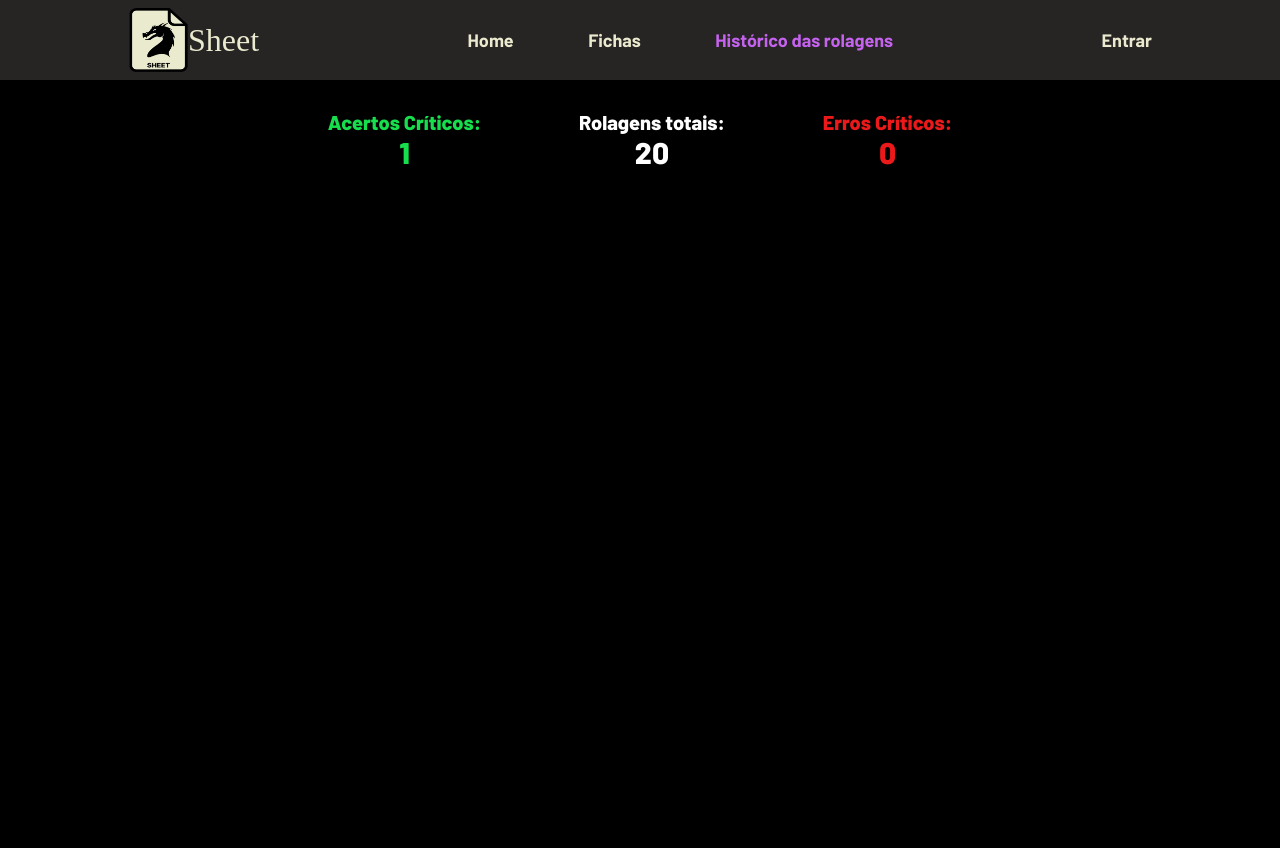
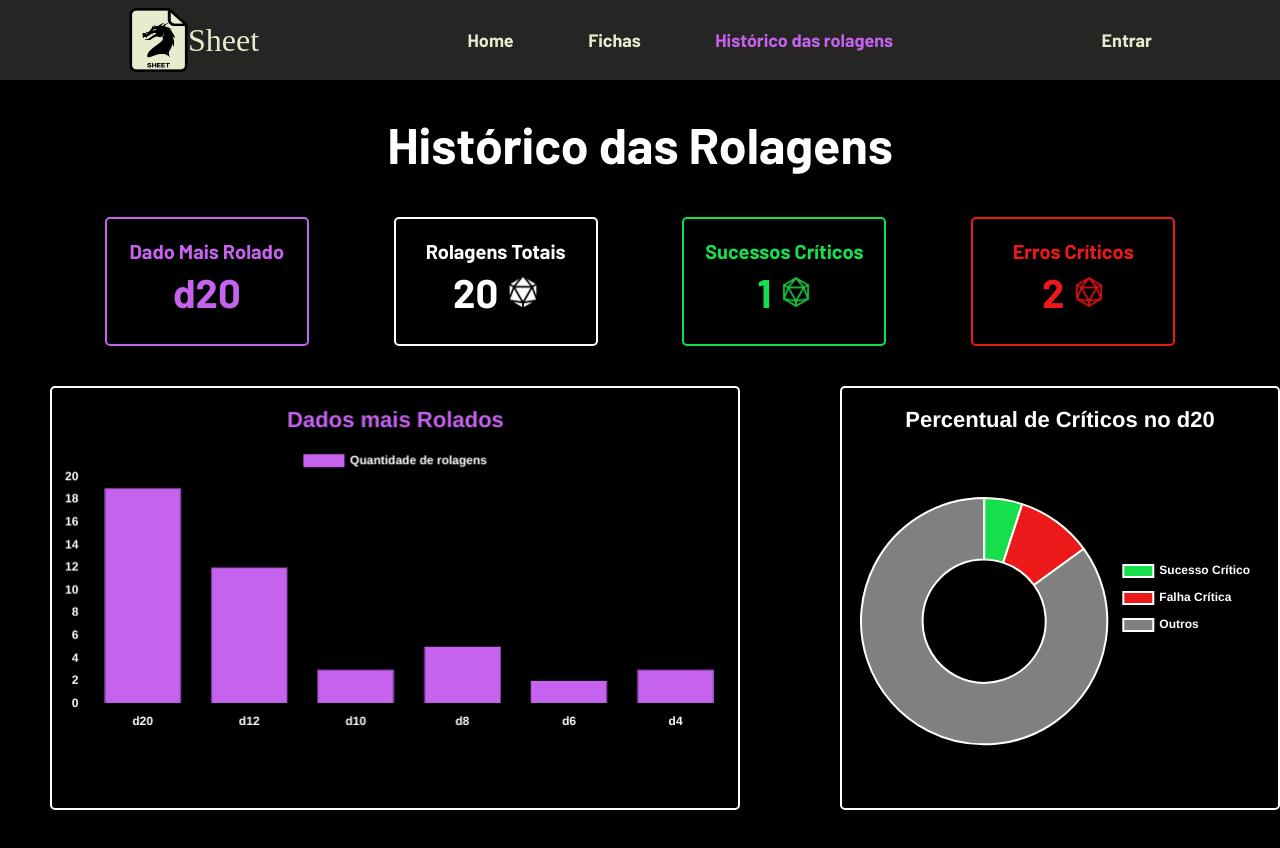
Before and after one commit to MuriloLeon/dragons_sheet, a website: page public/historico.html in a window 1280 px wide. Before the commit the page ends 800 px from the top, so only its background shows below. Drawn offline with nearby package versions, Linux system fonts and the light colour scheme; a web font is replaced by a local one.

Commit message:
Dashboard

```diff
--- /dev/null
+++ b/public/css/dashboard.css
@@ -0,0 +1,97 @@
+.graficoDado, .graficoPercentual {
+    width: 800px;
+    height: 400px;
+    margin-left: 50px;
+    border: 2px solid white;
+    padding: 10px;
+    border-radius: 5px;
+}
+
+.graficoPercentual{
+    display: flex;
+    width: 500px;
+    justify-content: center;
+    align-items: center;
+}
+
+.graficos {
+    display: flex;
+    flex-direction: row;
+    gap: 50px;
+    margin-bottom: 50px;
+}
+
+.Titulo {
+    display: flex;
+    align-items: center;
+    flex-direction: row;
+    justify-content: center;
+    width: 100%;
+}
+
+.Titulo h1{
+    color: white;
+    font-size: 50px;
+}
+
+.kpis {
+    display: flex;
+    flex-direction: row;
+    justify-content: space-evenly;
+    margin: 10px 20px 40px 20px;
+}
+
+ .maisJogado, .rolagensTotais, .rolagensCritico, .rolagensErro {
+    display: flex;
+    flex-direction: column;
+    align-items: center;
+    border: 2px solid white;
+    color: white;
+    width: 200px;
+    height: 125px;
+    font-size: 20px;
+    font-weight: 700;
+    border-radius: 5px;
+ }
+
+ .rolagensTotais img, .rolagensCritico img, .rolagensErro img {
+    width: 30px;
+    height: 30px;
+ }
+
+  .maisJogado p, .rolagensTotais p, .rolagensCritico p, .rolagensErro p {
+    margin: 20px 0 5px 0;
+ }
+
+ .maisJogado h2{
+    margin: 0;
+    font-size: 40px;
+ }
+
+ .maisJogado{
+    color: #C563EF;
+    border-color: #C563EF;
+ }
+
+ .rolagensCritico {
+    color: #17DE4D;
+    border-color: #17DE4D;
+ }
+
+.rolagensErro {
+    color: #EB1919;
+    border-color: #EB1919;
+ }
+
+.total{
+    display: flex;
+    flex-direction: row;
+    gap: 10px;
+    justify-content: center;
+    align-items: center;
+}
+
+ .total p{
+    margin: 0;
+    font-size: 40px;
+ }
--- a/public/css/estilo.css
+++ b/public/css/estilo.css
@@ -555,58 +555,6 @@ input {
   color: #fff;
 }
 
-/* Histórico Rolagens */
-.kpi-rolagens {
-  font-size: 20px;
-  font-weight: 800;
-  text-align: center;
-
-}
-
-.kpi-rolagens p{
-  margin: 0;
-}
-
-.kpi-rolagens span{
-  font-size: 30px;
-  margin-top: 0;
-}
-
-.acerto{
-  color: #17de4d;
-}
-
-.total{
-  color: #ffff;
-}
-
-.erro{
-  color: #eb1919;
-}
-
-.historico {
-  margin-left: 200px;
-  margin-right: 200px;
-}
-
-.descri_rolagens{
-  margin: 5px 25px;
-  font-weight: 700;
-  font-size: 15px;
-}
-
-.descri_rolagens p{
-  margin: 5px 0 0 0;
-}
-
-.descri_rolagens .acertos{
-  color: #13B23E;
-}
-
-.descri_rolagens .erros{
-  color: #B21313;
-}
-
 @keyframes bell {
   0%   {transform: rotate(25deg)}
   25%  {transform: rotate(-25deg)}
--- a/public/historico.html
+++ b/public/historico.html
@@ -8,9 +8,11 @@
     <script src="./js/sessao.js"></script>
 
     <link rel="stylesheet" href="./css/estilo.css" />
+    <link rel="stylesheet" href="./css/dashboard.css" />
     <link rel="icon" href="./assets/icon/logo.ico" />
     <link rel="preconnect" href="https://fonts.gstatic.com" />
   </head>
+  <script src="https://cdn.jsdelivr.net/npm/chart.js"></script>
 <body>
   <div class="header">
     <div class="container">
@@ -36,42 +38,151 @@
       </ul>
     </div>
   </div>
-
-  <div class="top_ficha historico">
-    <div class="kpi-rolagens acerto">
-        <p>Acertos Críticos:</p>
-        <p><span>1</span></p>
+  <div class="Titulo">
+    <h1>Histórico das Rolagens</h1>
   </div>
-    <div class="kpi-rolagens total">
-        <p>Rolagens totais:</p>
-        <p><span>20</span></p>
+  <div class="kpis">
+    <div class="maisJogado">
+      <p>Dado Mais Rolado</p>
+      <h2>d20</h2>
     </div>
-    <div class="kpi-rolagens erro">
-        <p>Erros Críticos:</p>
-        <p><span>0</span></p>
+    <div class="rolagensTotais">
+      <p>Rolagens Totais</p>
+      <div class="total">
+        <p>20</p>
+        <img src="./assets/imgs/d20_white.png" alt="">
       </div>
     </div>
-  <div class="card_historico">
+    <div class="rolagensCritico">
+      <p>Sucessos Críticos</p>
+      <div class="total">
+        <p>1</p>
+        <img src="./assets/imgs/d20_green.png" alt="">
+      </div>
+    </div>
+    <div class="rolagensErro">
+      <p>Erros Críticos</p>
+      <div class="total">
+        <p>2</p>
+        <img src="./assets/imgs/d20_red.png" alt="">
+      </div>
+    </div>
+  </div>
 
+<div class="graficos">
+  <div class="graficoDado">
+    <canvas id="graficoDado"></canvas>
   </div>
+  <div class="graficoPercentual">
+    <canvas id="graficoPercentual"></canvas>
+  </div>
+</div>
+
+
 </body>
 </html>
+
 <script>
-     function exibirFichasHistorico() {
-        JSON.parse(sessionStorage.FICHA).forEach(item => {
-            document.getElementById("card_historico").innerHTML += `
-                <div class="card_acessar">
-                    <div class="titulo_fichas">
-                        <p>Nome</p>
-                    </div>
-                    <div class="descri_rolagens">
-                        <p>Rolagens totais: ${rolagensTotais}</p>
-                        <p class="acertos">Acertos Críticos: ${acertoCriticos}</p>
-                        <p class="erros">Erros Críticos: ${errosCriticos}</p>
-                    </div>
-                    <button class="btn_acessar-ficha">Ver Detalhes</button>
-                </div>
-                    `
+  const graficoDado = document.getElementById('graficoDado');
+
+  new Chart(graficoDado, {
+    type: 'bar',
+    data: {
+      labels: ['d20', 'd12', 'd10', 'd8', 'd6', 'd4'],
+      datasets: [{
+        label: 'Quantidade de rolagens',
+        data: [19, 12, 3, 5, 2, 3],
+        borderWidth: 1,
+        backgroundColor: '#C563EF',
+        borderColor: '#C563EF'
+      }]
+    },
+    options: {
+
+      plugins: {
+        title: {
+          display: true,
+          text: 'Dados mais Rolados',
+          color: '#C563EF',
+          font: {
+            size: 22,
+            weight: 'bold'
+          }
+        },
+        legend: {
+          labels: {
+            color: 'white',
+            font: {
+              weight: 'bold'
+            }
+          }
+        }
+      },
+      scales: {
+        y: {
+          beginAtZero: true,
+          ticks: {
+            color: 'white',
+            font: {
+              size: 12,
+              weight: 'bold'
+            }
+          }
+        },
+        x: {
+          ticks: {
+            color: 'white',
+            font: {
+              size: 12,
+              weight: 'bold'
+            }
+          }
+        }
+      }
+    }
   });
+
+const graficoPercentual = document.getElementById('graficoPercentual');
+
+new Chart(graficoPercentual, {
+  type: 'doughnut',
+  data: {
+      datasets: [{
+          data: [1, 2, 17],
+          backgroundColor: [
+            '#17DE4D',
+            '#EB1919',
+            'grey'
+          ],
+      }],
+      labels: [ 'Sucesso Crítico', 'Falha Crítica', 'Outros' ]
+},
+  options: {
+        responsive: true,
+        plugins: {
+          legend: {
+            position: 'right',
+            labels: {
+              color: 'white',
+              boxWidth: 30,
+              padding: 15,
+              font: {
+                weight: 'bold'
               }
+            }
+          },
+          title: {
+            display: true,
+            text: 'Percentual de Críticos no d20',
+            color: 'white',
+            font: {
+              size: 22,
+              weight: 'bold'
+            }
+          }
+        }
+      }
+});
+
+
 </script>
```
Also changed, not shown: public/assets/imgs/d20_green.png (renamed from public/assets/img/d20_green.png), public/assets/imgs/d20_red.png (renamed from public/assets/img/d20_red.png). Lines whose indentation alone changed are shown as unchanged.
